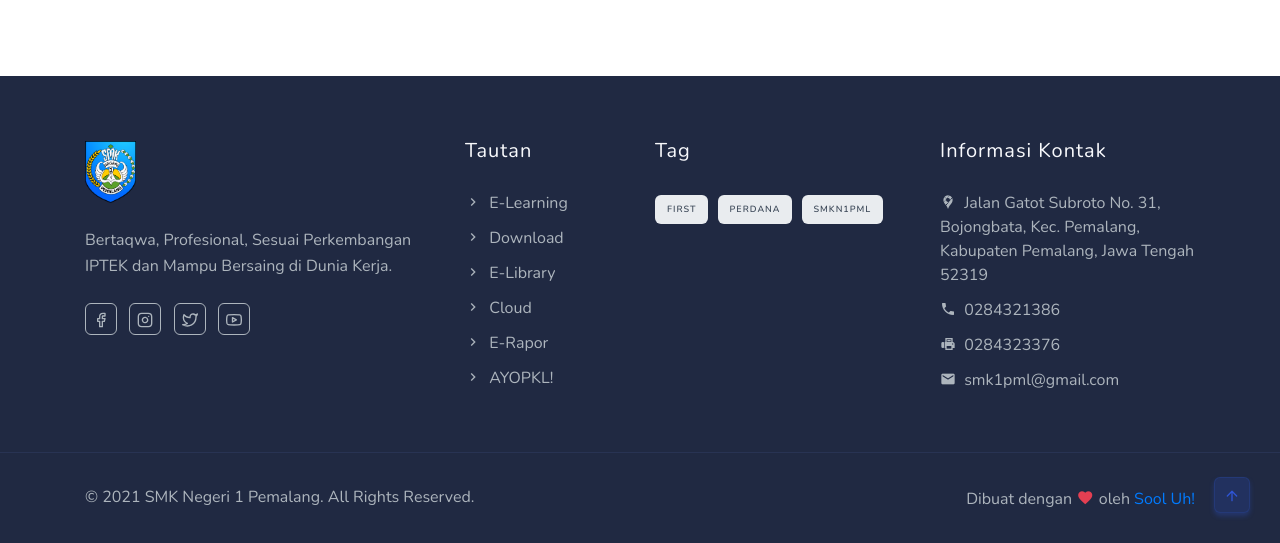
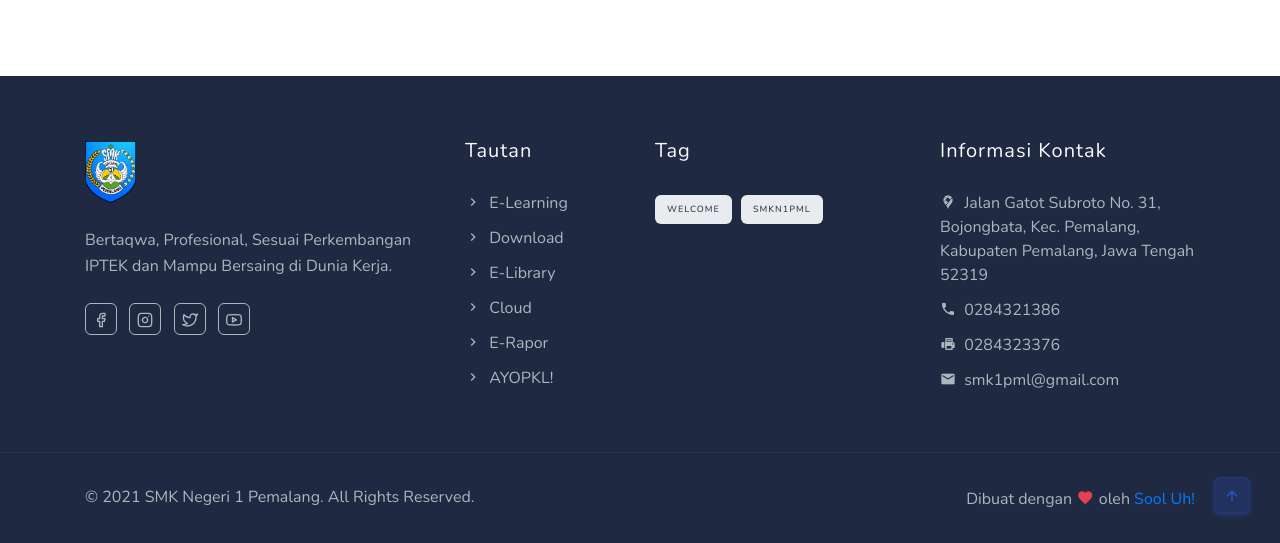
Before and after one commit to smkn1pml/website, a Jekyll site: the page built from pages/index.md, in a window 1280 px wide and 900 px high, scrolled down 2833 px, cut to the strip 357-900 px from the top of the window. Built offline with Jekyll 4.4.1, drawn with Linux system fonts in a browser that asks for light colours; comment, search, counter and statistics services are not loaded.

Commit message:
Update Artikel “2021-01-18-hello-world”

```diff
--- a/_posts/2021-01-18-hello-world.md
+++ b/_posts/2021-01-18-hello-world.md
@@ -3,8 +3,7 @@
 date: 2021-01-18T05:43:54.336Z
 category: Uncategorized
 tags:
-  - first
-  - perdana
+  - welcome
 thumbnail: https://res.cloudinary.com/smkn1pml/image/upload/v1612078707/background_vjqweg.jpg
 author: Administrator
 ---
```
